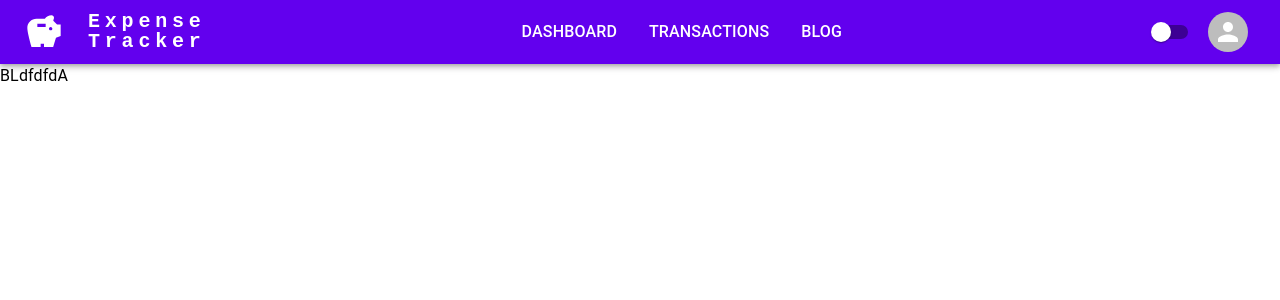
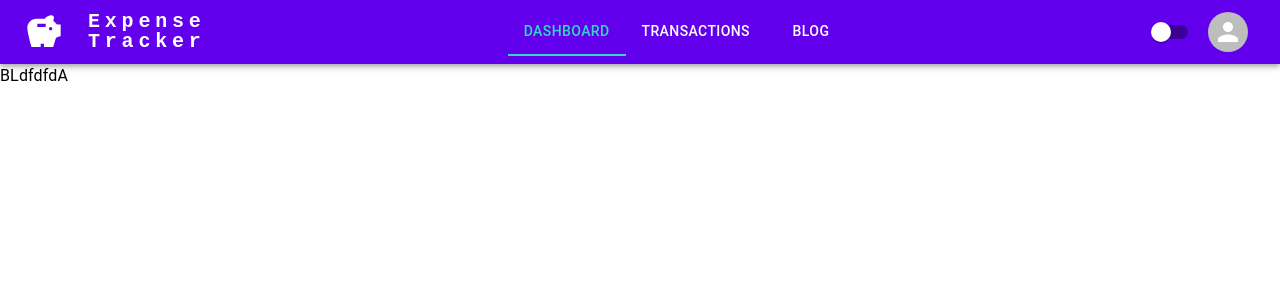
Before and after one commit to AndjelaBoltaKovacic/ExpenseTracker, a React (Create React App) app in the folder Expense Tracker - FE/: page / in a window 1280 px wide. Shown: the top 300 px of the page. Built offline with nearby package versions, Linux system fonts and the light colour scheme.

Commit message:
Fixed mui issue with theme

```diff
--- /dev/null
+++ b/Expense Tracker - FE/src/common/nav-tabs.tsx
@@ -0,0 +1,37 @@
+import { useState } from 'react';
+import { useTheme } from '@mui/material/styles';
+import { Tab, Tabs } from '@mui/material';
+import { Theme } from '../values/enums/theme';
+
+interface Item {
+    label?: string;
+    href?: string;
+}
+
+export const NavTabs = ({ items }: { items: string[] }) => {
+    const [value, setValue] = useState(0);
+    const theme = useTheme();
+    const isLightTheme = theme.palette.mode === Theme.Light;
+    const handleChange = (event: React.SyntheticEvent, newValue: number) => {
+        setValue(newValue);
+    };
+    return (
+        <Tabs value={value} onChange={handleChange}
+            aria-label="nav tabs"
+            textColor={isLightTheme ? 'secondary' : 'primary'}
+            indicatorColor={isLightTheme ? 'secondary' : 'primary'}>
+            {items.map((page: any) => (
+                <Tab
+                    component="a"
+                    onClick={(event: React.MouseEvent<HTMLAnchorElement, MouseEvent>) => {
+                        event.preventDefault();
+                    }}
+                    label={page}
+                    href={`/${page}`}
+
+
+                />
+            ))}
+        </Tabs>
+    );
+};
--- a/Expense Tracker - FE/src/common/navigation-bar.tsx
+++ b/Expense Tracker - FE/src/common/navigation-bar.tsx
@@ -1,4 +1,4 @@
-import { useState } from 'react';
+import { useContext, useState } from 'react';
 import {
   AppBar,
   Box,
@@ -8,12 +8,14 @@ import {
   Menu,
   Container,
   MenuItem,
+  Tabs,
 } from '@mui/material';
 import MenuIcon from '@mui/icons-material/Menu';
 import { Logo } from './logo';
 import { Toggler } from './toggler';
 import { ProfileMenu } from './profile-menu';
 import { MENU_ITEMS } from '../values/constants/profileMenu';
+import { NavTabs } from './nav-tabs';
 
 function NavigationBar() {
   const [anchorElNav, setAnchorElNav] = useState<null | HTMLElement>(null);
@@ -69,14 +71,7 @@ function NavigationBar() {
           </Box>
           <Logo />
           <Box sx={{ flexGrow: 1, display: { xs: 'none', md: 'flex' }, justifyContent: 'center' }}>
-            {MENU_ITEMS.map((page) => (
-              <Typography key={page} onClick={handleCloseNavMenu}
-                sx={{
-                  my: 2, mx: 2, display: 'block', cursor: 'pointer', fontWeight: 500, "&:hover": { color: 'secondary.main' }
-                }}>
-                {page}
-              </Typography>
-            ))}
+            <NavTabs items={MENU_ITEMS} />
           </Box>
           <Box sx={{ flexGrow: 0 }}>
             <Toggler />
--- a/Expense Tracker - FE/src/contexts/themeContext.tsx
+++ b/Expense Tracker - FE/src/contexts/themeContext.tsx
@@ -8,8 +8,12 @@ import { Theme } from '../values/enums/theme';
 
 
 
-export const ThemeContext = createContext({
-  toggleColorMode: () => {},
+export const ThemeContext = createContext<{
+  toggleColorMode: () => void,
+  mode: Theme
+}>({
+  toggleColorMode: () => { },
+  mode: Theme.Dark
 });
 
 export default function MyThemeProvider({ children }: { children: ReactNode }) {
@@ -25,8 +29,9 @@ export default function MyThemeProvider({ children }: { children: ReactNode }) {
       toggleColorMode: () => {
         setMode((prevMode) => (prevMode === Theme.Light ? Theme.Dark : Theme.Light));
       },
+      mode: mode
     }),
-    []
+    [mode]
   );
 
   const _theme = useMemo(() => createTheme(theme[mode] as ThemeOptions), [mode]);
--- a/Expense Tracker - FE/src/theme/theme.ts
+++ b/Expense Tracker - FE/src/theme/theme.ts
@@ -58,81 +58,34 @@ export const theme: AppTheme = {
                     contrastText: "#313300",
                 },
             }),
-            // I put the outline colour here
-            divider: "#938f99",
-            // important: these are custom variables
-            // suppose instead of doing <Button colour={'primary'} /> you want to do something like <Button colour={'upvote'} />
-            // for an upvote button? here I am creating custom variabels and supplying colours that I want based on my product design
-            upvote: palette.augmentColor({
-                color: {
-                    main: "#cdbeff",
-                    contrastText: "#32009a",
-                },
-            }),
-            // same as above
-            downvote: palette.augmentColor({
-                color: {
-                    main: "#ffb4a9",
-                    contrastText: "#680003",
-                },
-            }),
-            containerPrimary: palette.augmentColor({
-                color: {
-                    // pick the primary Conatiner colour OF DARK and paste it here
-                    main: "#4b24ba",
-                    // pick the On primary Conatiner colour OF DARK and paste it here
-                    contrastText: "#e8deff",
-                },
-            }),
-            containerSecondary: palette.augmentColor({
-                color: {
-                    // pick the secondary Conatiner colour OF DARK and paste it here
-                    main: "#494458",
-                    // pick the On secondary Conatiner colour OF DARK and paste it here
-                    contrastText: "#e7dff8",
-                },
-            }),
         },
     },
-    // REPEAT FOR LIGHT. instead of picking colours from dark palette, pick colours from the light one and repeat as above
     dark: {
         palette: {
             mode: "dark",
-            // this method augmentColor creates a MUI colour object, with other values automatically like light and dark
-            // as a colour object has main, contrastText, light and dark keys. but we need not provide light and dark keys.
             primary: palette.augmentColor({
                 color: {
-                    // pick the primary colour OF DARK and paste it here
                     main: DarkTheme.Primary,
-                    // pick the onPrimary colour OF DARK and paste it here
                     contrastText: DarkTheme.OnPrimary,
                 },
             }),
             secondary: palette.augmentColor({
                 color: {
-                    // pick the secondary colour OF DARK and paste it here
                     main: DarkTheme.Secondary,
-                    // pick the onSecondary colour OF DARK and paste it here
                     contrastText: DarkTheme.OnSecondary,
                 },
             }),
             text: {
-                // pick the onBackground colour OF DARK and paste it here
                 primary: DarkTheme.OnBackground,
-                // pick the onSurface colour OF DARK and paste it here
                 secondary: DarkTheme.OnSurface,
             },
             background: {
-                // pick the background colour OF DARK and paste it here
                 default: DarkTheme.Background,
-                // pick the surface colour and OF DARK paste it here
                 paper: DarkTheme.Surface,
             },
             error: palette.augmentColor({
                 color: {
-                    // pick the error colour OF DARK and paste it here
                     main: DarkTheme.Error,
-                    // pick the onError colour OF DARK and paste it here
                     contrastText: DarkTheme.OnError,
                 },
             }),
@@ -154,40 +107,6 @@ export const theme: AppTheme = {
                     contrastText: "#313300",
                 },
             }),
-            // I put the outline colour here
-            divider: "#938f99",
-            // important: these are custom variables
-            // suppose instead of doing <Button colour={'primary'} /> you want to do something like <Button colour={'upvote'} />
-            // for an upvote button? here I am creating custom variabels and supplying colours that I want based on my product design
-            upvote: palette.augmentColor({
-                color: {
-                    main: "#cdbeff",
-                    contrastText: "#32009a",
-                },
-            }),
-            // same as above
-            downvote: palette.augmentColor({
-                color: {
-                    main: "#ffb4a9",
-                    contrastText: "#680003",
-                },
-            }),
-            containerPrimary: palette.augmentColor({
-                color: {
-                    // pick the primary Conatiner colour OF DARK and paste it here
-                    main: "#4b24ba",
-                    // pick the On primary Conatiner colour OF DARK and paste it here
-                    contrastText: "#e8deff",
-                },
-            }),
-            containerSecondary: palette.augmentColor({
-                color: {
-                    // pick the secondary Conatiner colour OF DARK and paste it here
-                    main: "#494458",
-                    // pick the On secondary Conatiner colour OF DARK and paste it here
-                    contrastText: "#e7dff8",
-                },
-            }),
         },
     },
 };
--- a/Expense Tracker - FE/src/values/enums/colors.ts
+++ b/Expense Tracker - FE/src/values/enums/colors.ts
@@ -20,12 +20,12 @@ enum LightTheme {
     Secondary = '#30dac6',
     SecondaryVariant = '#018786',
     Background = '#ffffff',
-    Surface = '#ffffff',
+    Surface = '#6200ee',
     Error = '#b00020',
     OnPrimary = '#ffffff',
-    OnSecondary = '#000000',
+    OnSecondary = '#ffffff',
     OnBackground = '#000000',
-    OnSurface = '#000000',
+    OnSurface = '#ffffff',
     OnError = '#ffffff'
 
 }
```
